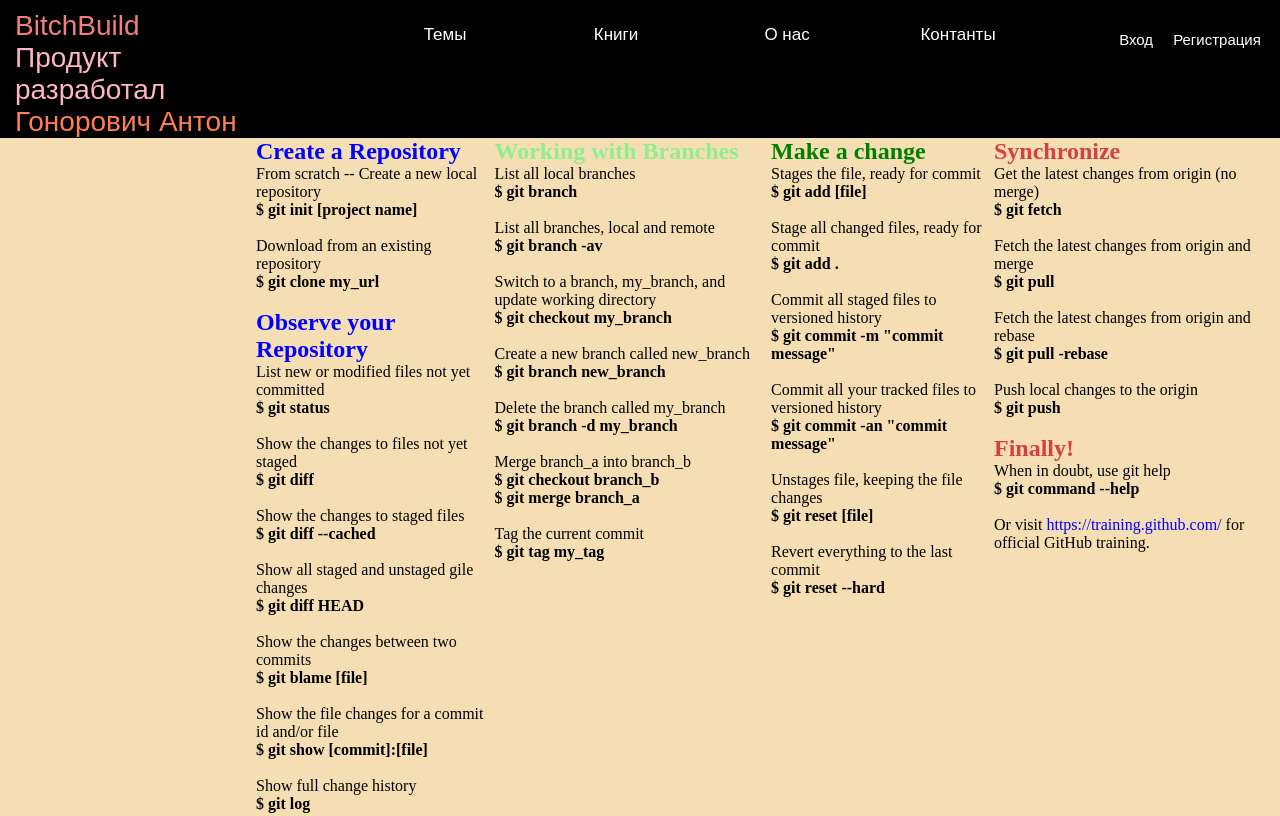
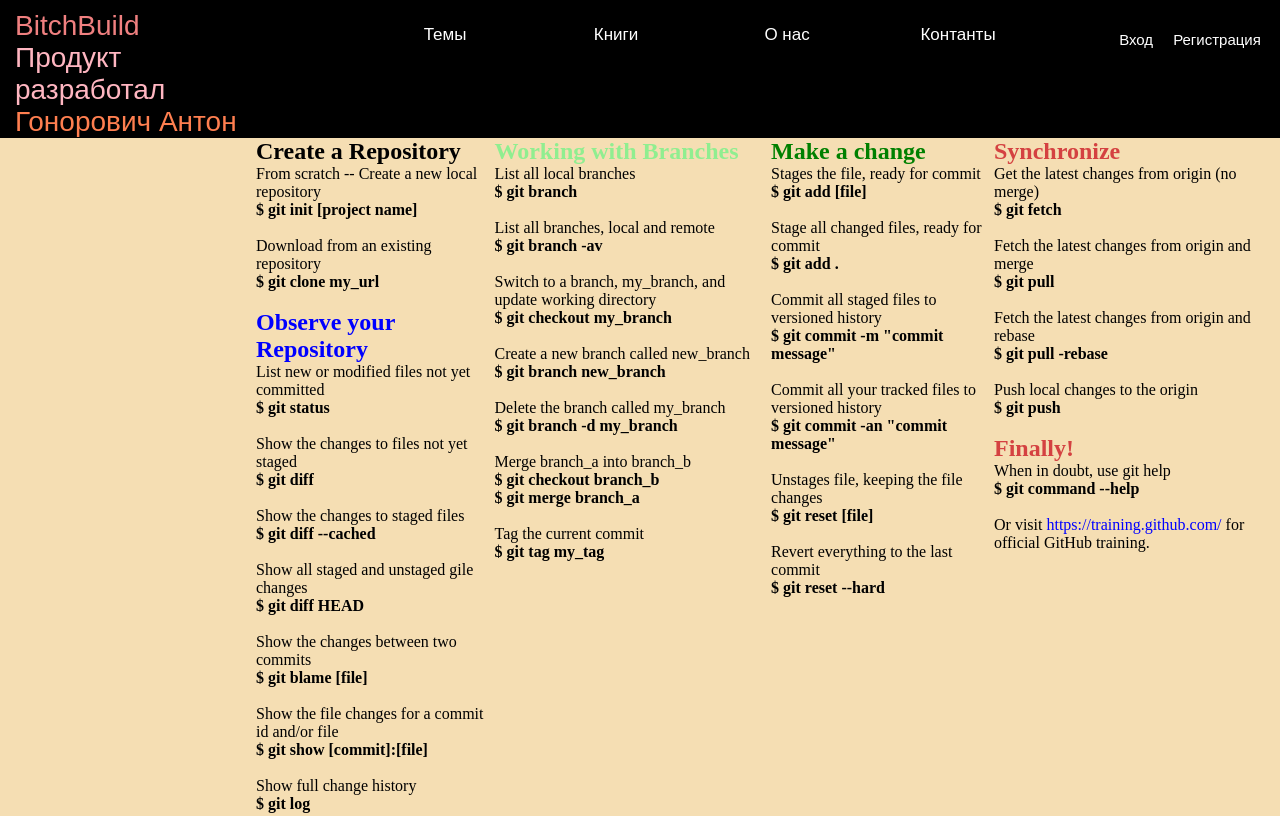
Before and after one commit to Generaluserup/test.github.io, a plain HTML site: page git_commands.html in a window 1280 px wide. Shown: the top 816 px of the page. Drawn offline with Linux system fonts and the light colour scheme.

```diff
--- a/git_commands.html
+++ b/git_commands.html
@@ -34,7 +34,7 @@
         <section>
             <main>
                 <div style="margin-left: 20%;">
-                    <h1 style="color: blue;">Create a Repository</h1>
+                    <h1 stye="color: blue;">Create a Repository</h1>
                     <p>From scratch -- Create a new local repository</p>
                     <h4>$ git init [project name]</h4><br>
                     <p>Download from an existing repository</p>
```
